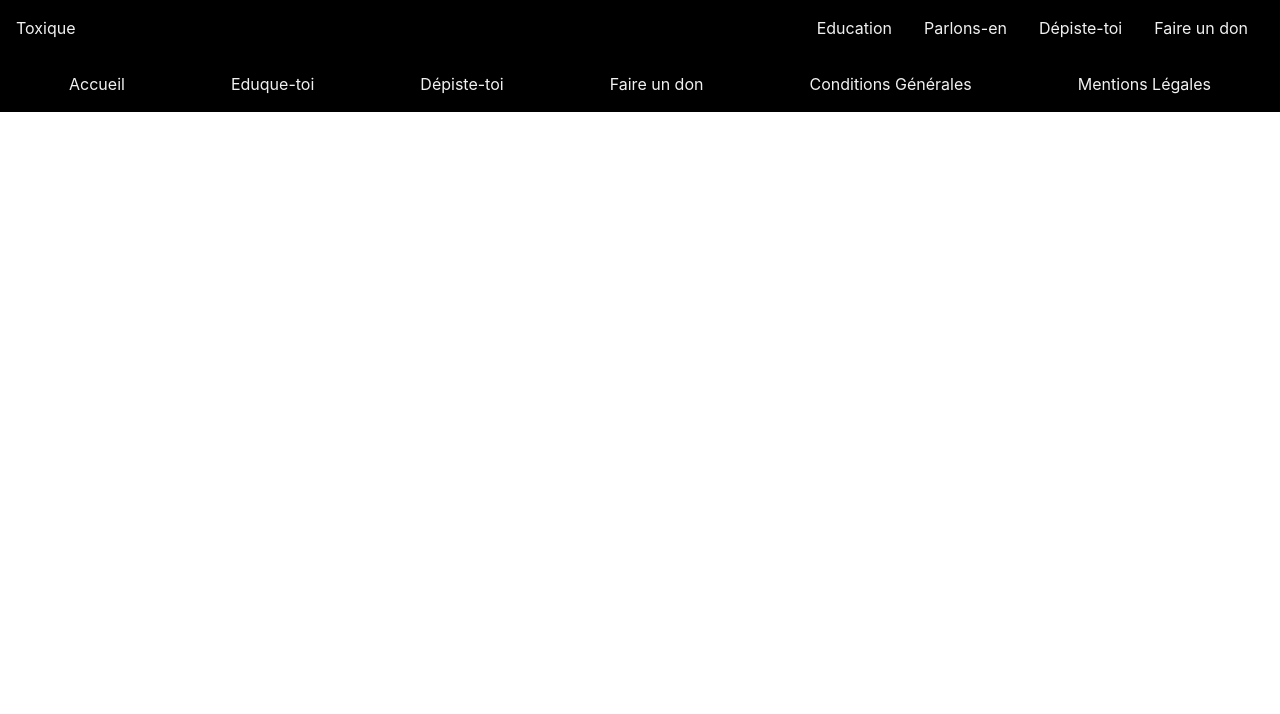
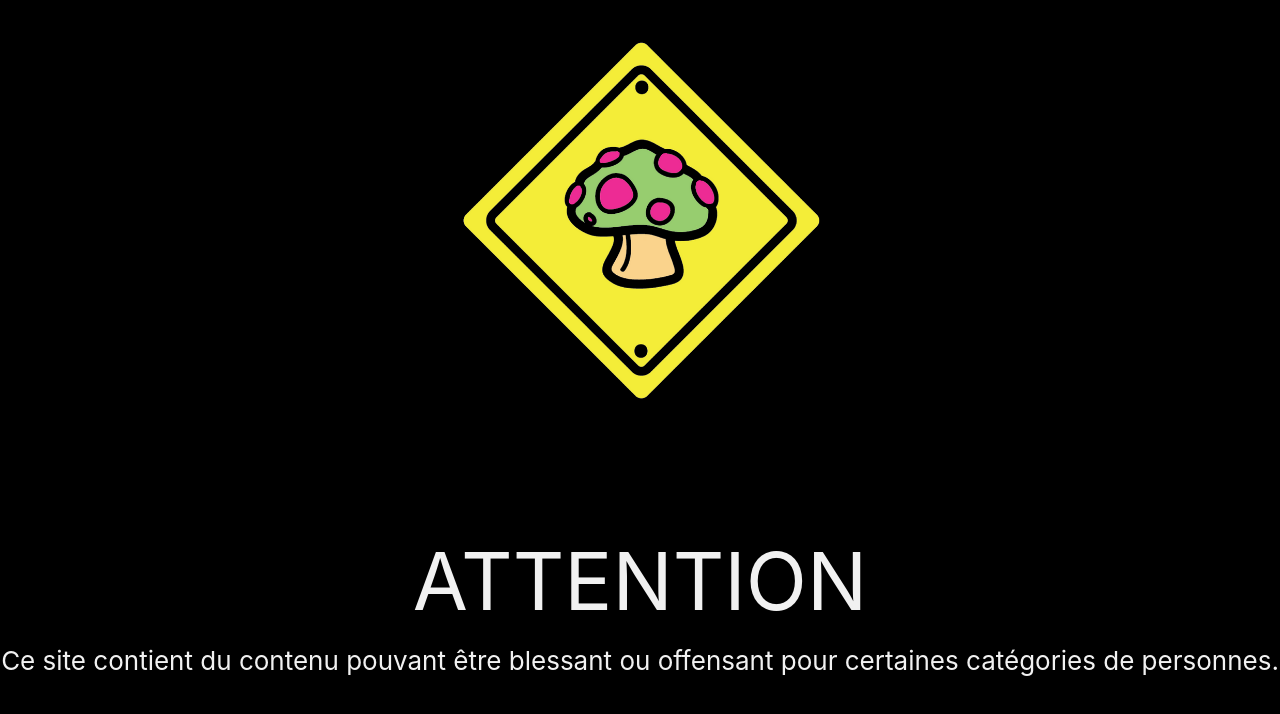
Before and after one commit to TerryGrimoire/Toxique, a React (Vite) app in the folder frontend/: page /Warning in a window 1280 px wide. Shown: the top 714 px of the page. Built offline with nearby package versions, Linux system fonts and the light colour scheme.

Commit message:
creating the warning page

```diff
--- a/frontend/src/App.css
+++ b/frontend/src/App.css
@@ -18,6 +18,7 @@ body {
     sans-serif;
   -webkit-font-smoothing: antialiased;
   -moz-osx-font-smoothing: grayscale;
+  position: relative;
 }
 
 code {
@@ -86,3 +87,25 @@ header, footer {
   background-color: var(--dark-color);
   color: var(--light-color);
 }
+
+.warning {
+  height: 100vh;
+  width: 100%;
+  position: absolute;
+  top: 0;
+  z-index: 5;
+  background-color: var(--dark-color);
+  color: var(--light-color);
+  display: flex;
+  flex-direction: column;
+  justify-content: center;
+  align-items: center;
+  background-image: url(./assets/warning.png);
+  background-repeat: no-repeat;
+  background-position: 50% 2rem;
+  background-size: 25rem;
+}
+.warning h2 {
+  font-size: 5rem;
+  margin-top: 5em;
+}
--- a/frontend/src/App.jsx
+++ b/frontend/src/App.jsx
@@ -4,6 +4,7 @@ import Education from "./pages/Education";
 import ParlonsEn from "./pages/ParlonsEn";
 import Depistage from "./pages/Depistage";
 import Error404 from "./pages/Error404";
+import Warning from "./pages/Warning";
 import Header from "./components/Header";
 import Footer from "./components/Footer";
 
@@ -15,6 +16,7 @@ function App() {
       <Header />
       <Routes>
         <Route path="/" element={<Home />} />
+        <Route path="/Warning" element={<Warning />} />
         <Route path="/Education" element={<Education />} />
         <Route path="/Parlons_en" element={<ParlonsEn />} />
         <Route path="/Depistage" element={<Depistage />} />
--- /dev/null
+++ b/frontend/src/pages/Warning.jsx
@@ -0,0 +1,18 @@
+import React from "react";
+import { Link } from "react-router-dom";
+
+function Warning() {
+  return (
+    <Link to="/">
+      <button className="warning" type="button">
+        <h2>ATTENTION</h2>
+        <p>
+          Ce site contient du contenu pouvant être blessant ou offensant pour
+          certaines catégories de personnes.
+        </p>
+      </button>
+    </Link>
+  );
+}
+
+export default Warning;
```
Also changed, not shown: frontend/src/assets/warning.png (added).
